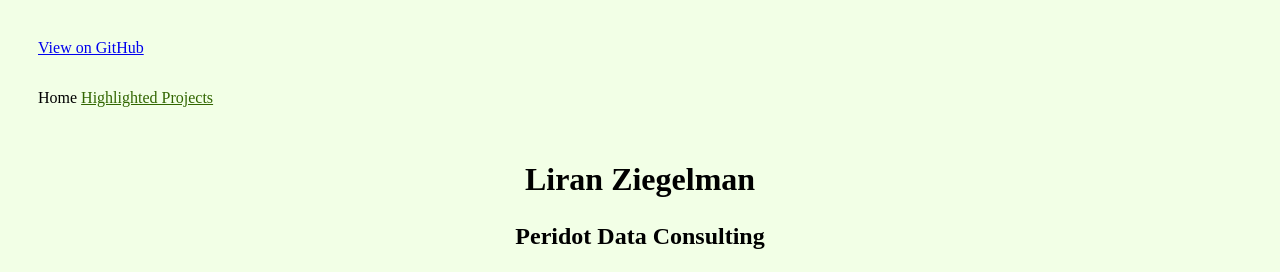
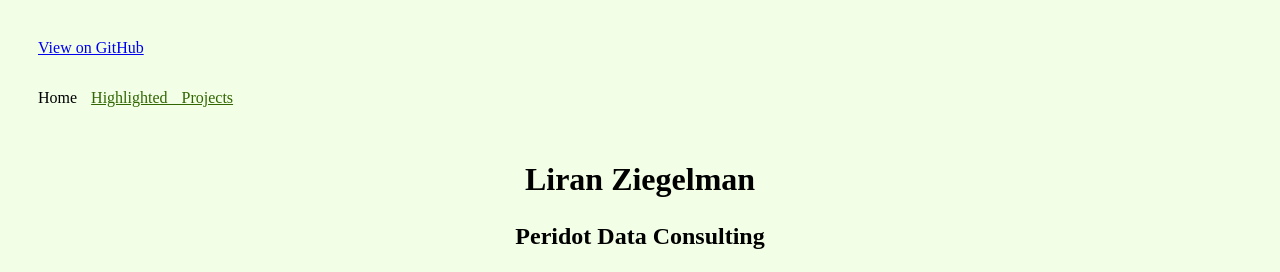
Before and after one commit to lziegelman/lziegelman.github.io, a Jekyll site: the page built from index.html, in a window 1280 px wide. Shown: the top 272 px of the page. Built offline with Jekyll 4.4.1, drawn with Linux system fonts in a browser that asks for light colours.

Commit message:
Update navigation.html

```diff
--- a/_includes/navigation.html
+++ b/_includes/navigation.html
@@ -16,5 +16,6 @@ nav {
   list-style-type: none;
   margin: 0px;
   padding: 30px 0px;
+  word-spacing: 10px;
 }
 </style>
```
